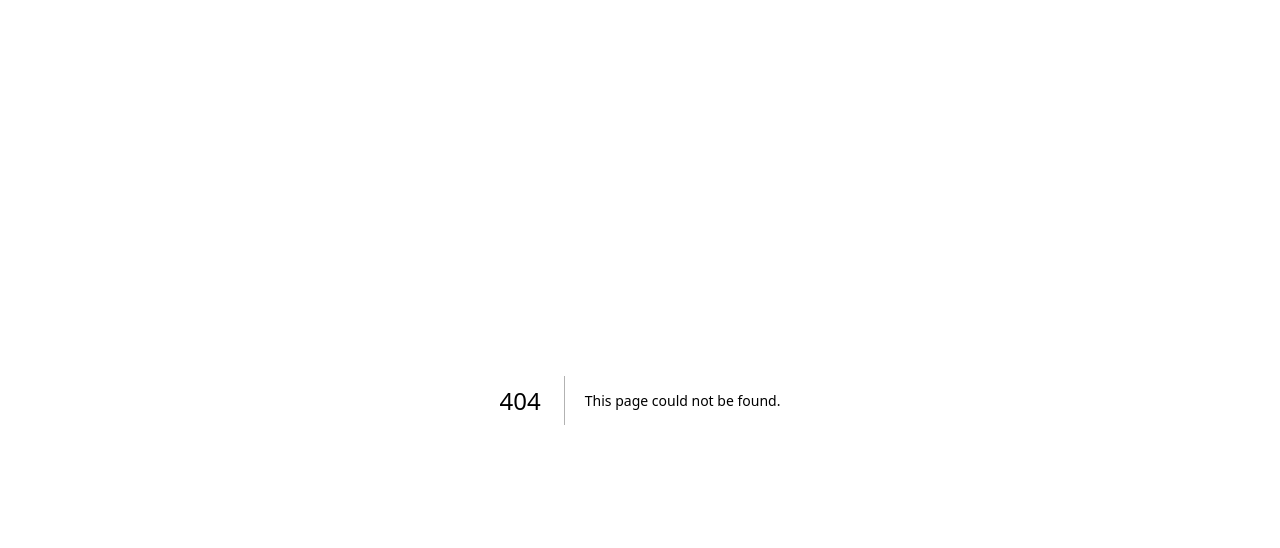
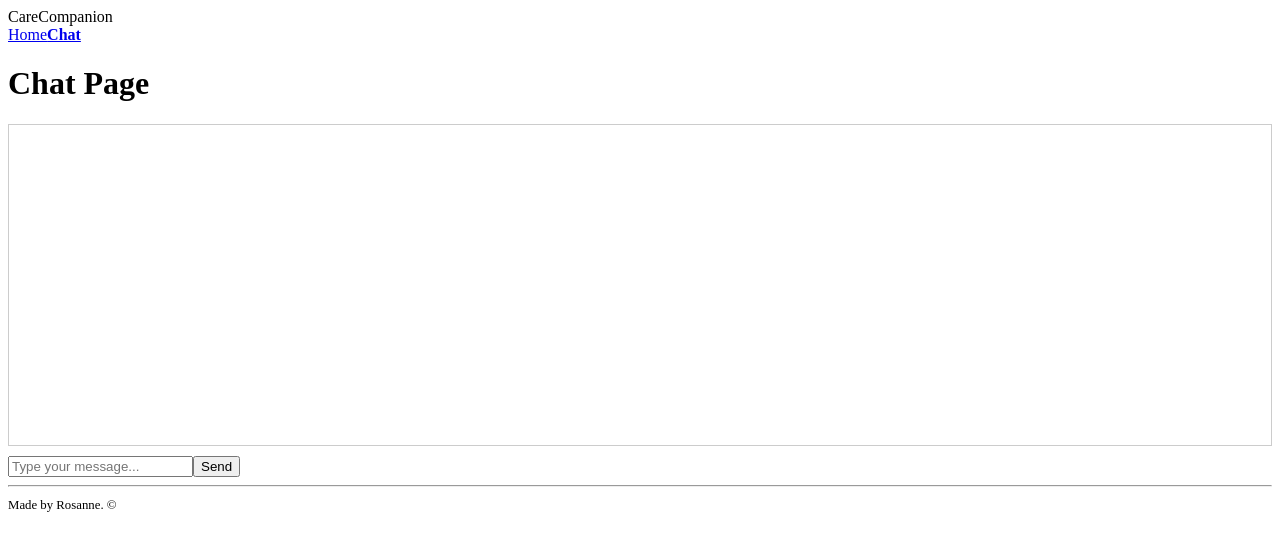
Before and after one commit to roskzhu/CareCompanion, a Next.js app in the folder frontend/: page /chat in a window 1280 px wide. Before the commit this address had no page. Shown: the top 548 px of the page. Built offline with nearby package versions, Linux system fonts and the light colour scheme.

Commit message:
chat component

```diff
--- /dev/null
+++ b/frontend/components/ChatComponent.tsx
@@ -0,0 +1,38 @@
+// components/ChatComponent.tsx
+import React, { useState } from 'react';
+
+const ChatComponent = () => {
+  const [messages, setMessages] = useState([]);
+  const [newMessage, setNewMessage] = useState('');
+
+  const handleSendMessage = () => {
+    if (newMessage.trim() !== '') {
+      setMessages([...messages, { text: newMessage, sender: 'user' }]);
+      // You can add logic here to handle the message and send it to the server
+      setNewMessage('');
+    }
+  };
+
+  return (
+    <div>
+      <div style={{ height: '300px', overflowY: 'auto', border: '1px solid #ccc', padding: '10px' }}>
+        {messages.map((message, index) => (
+          <div key={index} style={{ marginBottom: '8px', textAlign: message.sender === 'user' ? 'right' : 'left' }}>
+            <strong>{message.sender === 'user' ? 'You:' : 'Bot:'}</strong> {message.text}
+          </div>
+        ))}
+      </div>
+      <div style={{ marginTop: '10px' }}>
+        <input
+          type="text"
+          value={newMessage}
+          onChange={(e) => setNewMessage(e.target.value)}
+          placeholder="Type your message..."
+        />
+        <button onClick={handleSendMessage}>Send</button>
+      </div>
+    </div>
+  );
+};
+
+export default ChatComponent;
--- a/frontend/components/Layout.tsx
+++ b/frontend/components/Layout.tsx
@@ -36,9 +36,9 @@ const Layout = ({ children, title = 'This is the default title' }: Props) => {
             </Link>
             </a>
           {/* <a href="/api/users">Demo</a> */}
-          <a style={{ fontWeight: isCurrentPage('/demo') ? 'bold' : 'normal' }}>
-            <Link href="/demo">
-              Demo
+          <a style={{ fontWeight: isCurrentPage('/chat') ? 'bold' : 'normal' }}>
+            <Link href="/chat">
+              Chat
             </Link>
           </a>
         </div>
--- /dev/null
+++ b/frontend/pages/chat.tsx
@@ -0,0 +1,15 @@
+// pages/chat.tsx
+import React from 'react';
+import Layout from '../components/Layout';
+import ChatComponent from '../components/ChatComponent';
+
+const ChatPage = () => (
+  <Layout title="Demo Page | Next.js + TypeScript Example">
+    <div>
+      <h1>Chat Page</h1>
+      <ChatComponent />
+    </div>
+  </Layout>
+);
+
+export default ChatPage;
```
Also changed, not shown: frontend/pages/demo.tsx (deleted, +0 -13 lines).
